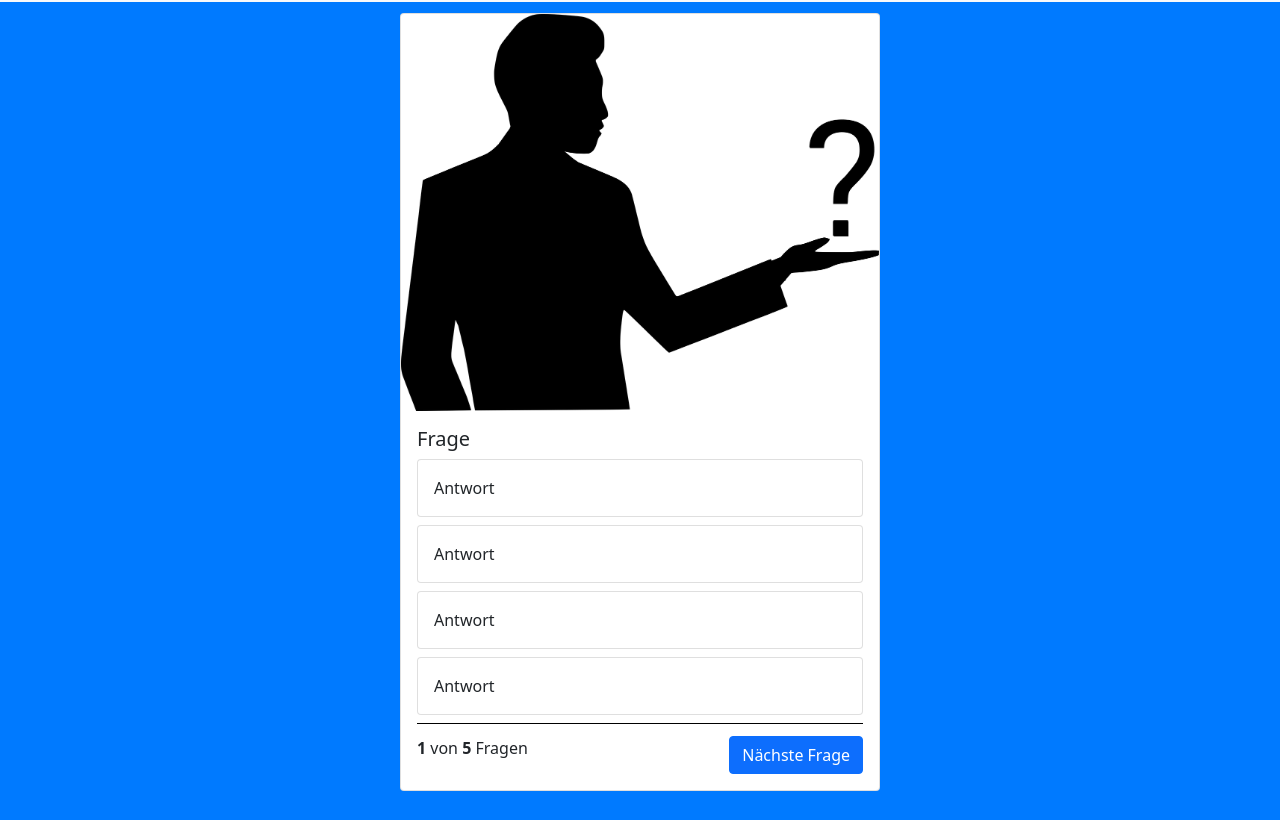
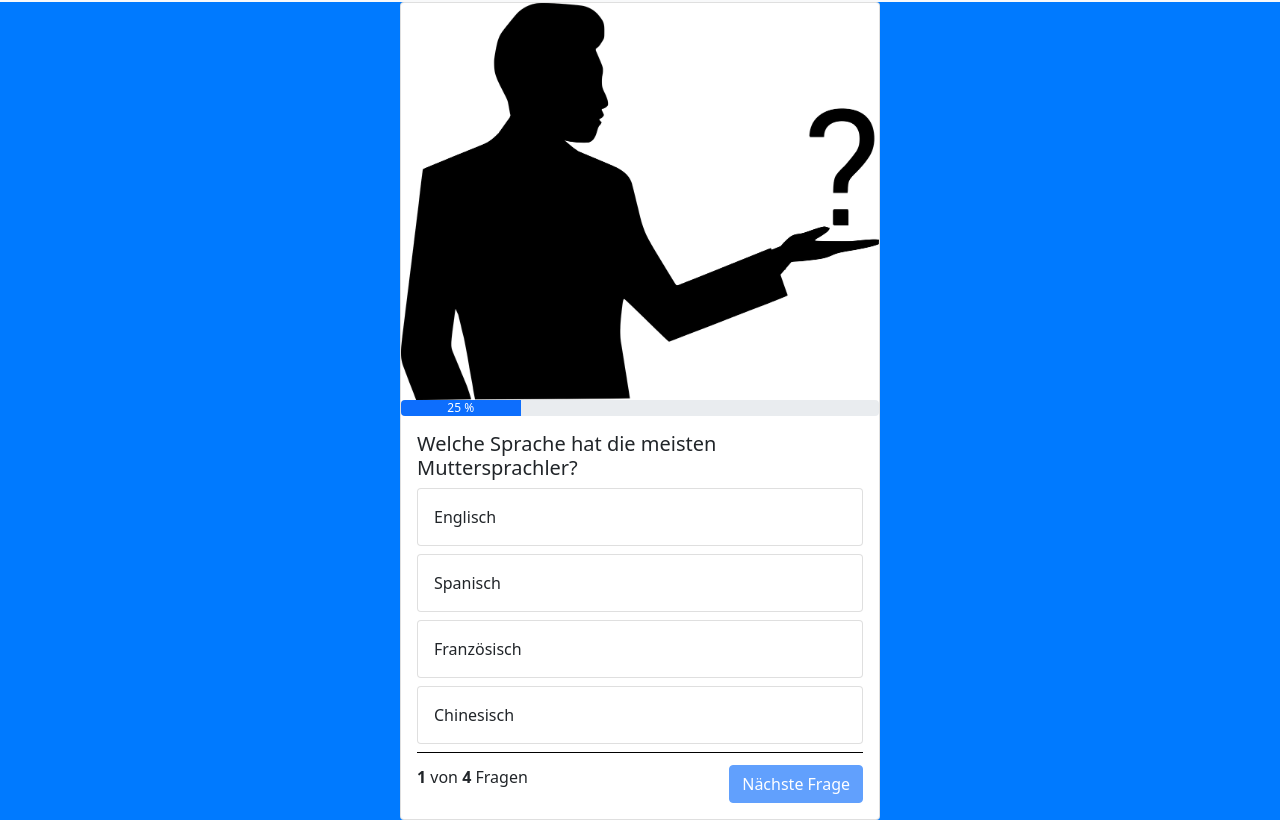
Before and after one commit to Kadir-Demir-1988/Quizapp, a plain HTML site: page index.html in a window 1280 px wide. Shown: the part 48-868 px from the top of the page. Drawn offline with nearby package versions, Linux system fonts and the light colour scheme.

Commit message:
quizapp fertig

```diff
--- a/index.html
+++ b/index.html
@@ -17,7 +17,7 @@
         crossorigin="anonymous"></script>
 </head>
 
-<body>
+<body onload="init()">
     <nav class="navbar navbar-light bg-light">
         <div class="container-fluid">
             <span class="navbar-brand mb-0 h1">Quizapp</span>
@@ -27,36 +27,58 @@
 
     <div class="container">
         <div class="card quiz-card">
-            <img src="./img/questions.png" class="card-img-top" alt="...">
-            <div class="card-body">
-                <h5 class="card-title">Frage</h5>
+            <img src="./img/questions.png" id="headerimg" class="card-img-top" alt="...">
+            <div class="progress">
+                <div class="progress-bar" id="progress-bar" role="progressbar" style="width: 0%;">25%</div>
+            </div>
 
-                <div class="card mb-2">
-                    <div class="card-body">
+            <div class="card-body" id="endScreen" style="display: none;">
+                <div class="text-center final-headline">Quiz beendet</div>
+
+
+
+                <div class="text-center">Du hast <b id="amount-rightquestions">XXX</b> Fragen von <b
+                        id="amount-Questions">XXX</b> richtig beantwortet.
+                </div>
+                <div class="button-row">
+                    <button onclick="restartGame()" class="btn btn-primary">Erneut spielen</button>
+                </div>
+            </div>
+
+
+
+
+            <div class="card-body" id="questionBody">
+
+                <h5 class="card-title" id="questiontext">Frage</h5>
+
+                <div class="card quiz-answer-card mb-2" onclick="answer('answer_1')">
+                    <div class=" card-body" id="answer_1">
                         Antwort
                     </div>
                 </div>
-                <div class="card mb-2">
-                    <div class="card-body">
+                <div class="card quiz-answer-card mb-2" onclick="answer('answer_2')">
+                    <div class="card-body" id="answer_2">
                         Antwort
                     </div>
                 </div>
-                <div class="card mb-2">
-                    <div class="card-body">
+                <div class="card quiz-answer-card mb-2" onclick="answer('answer_3')">
+                    <div class="card-body" id="answer_3">
                         Antwort
                     </div>
                 </div>
-                <div class="card mb-2">
-                    <div class="card-body">
+                <div class="card quiz-answer-card mb-2" onclick="answer('answer_4')">
+                    <div class="card-body" id="answer_4">
                         Antwort
                     </div>
                 </div>
 
                 <div class="question-footer">
                     <span>
-                        <b>1</b> von <b>5</b> Fragen
+                        <b id="question-number">1</b> von <b id="all-questions">4</b> Fragen
                     </span>
-                    <button class="btn btn-primary">Nächste Frage</button>
+                    <button onclick="nextQuestion()" class="btn btn-primary" id="next-button" disabled>Nächste
+                        Frage</button>
 
                 </div>
             </div>
--- a/script.js
+++ b/script.js
@@ -0,0 +1,139 @@
+let questions = [
+  {
+    question: "Welche Sprache hat die meisten Muttersprachler?",
+    answer_1: "Englisch",
+    answer_2: "Spanisch",
+    answer_3: "Französisch",
+    answer_4: "Chinesisch",
+    right_answer: 2,
+  },
+
+  {
+    question: "Wer war der antike griechische Sonnengott?",
+    answer_1: "Zeus",
+    answer_2: "Hermes",
+    answer_3: "Apollon",
+    answer_4: "Poseidon",
+    right_answer: 3,
+  },
+
+  {
+    question: "In welchem Land wird pro Kopf am meisten Kaffee getrunken?",
+    answer_1: "Finnland",
+    answer_2: "Deutschland",
+    answer_3: "Italien",
+    answer_4: "Japan",
+    right_answer: 1,
+  },
+
+  {
+    question:
+      "Welches Unternehmen war ursprünglich unter dem Namen „Blue Ribbon Sports“ bekannt?",
+    answer_1: "Adidas",
+    answer_2: "Puma",
+    answer_3: "Nike",
+    answer_4: "Lacoste",
+    right_answer: 3,
+  },
+];
+
+let rightquestions = 0;
+let currentQuestion = 0;
+
+let AUDIO_SUCCES = new Audio("audio/correct-156911.mp3");
+let AUDIO_FAIL = new Audio("audio/incorrect-buzzer-sound-147336.mp3");
+
+function init() {
+  document.getElementById("all-questions").innerHTML = questions.length;
+  showQuestion();
+}
+
+function showQuestion() {
+  if (gameIsOver()) {
+    showEndScreen();
+  } else {
+    updateProgressBar();
+    updateToNextQuestion();
+  }
+}
+
+function gameIsOver() {
+  return currentQuestion >= questions.length;
+}
+
+function answer(selection) {
+  let question = questions[currentQuestion];
+  let selectedQuestionNumber = selection.slice(-1);
+  let idOfRightAnswer = `answer_${question["right_answer"]}`;
+
+  if (selectedQuestionNumber == question["right_answer"]) {
+    console.log("Richtige Antwort!!");
+    document.getElementById(selection).parentNode.classList.add("bg-success");
+    AUDIO_SUCCES.play();
+    rightquestions++;
+  } else {
+    document.getElementById(selection).parentNode.classList.add("bg-danger");
+    document
+      .getElementById(idOfRightAnswer)
+      .parentNode.classList.add("bg-success");
+    AUDIO_FAIL.play();
+  }
+
+  document.getElementById("next-button").disabled = false;
+}
+
+function nextQuestion() {
+  currentQuestion++;
+  document.getElementById("next-button").disabled = true;
+  resetAnswerButton();
+  showQuestion();
+}
+
+function resetAnswerButton() {
+  document.getElementById("answer_1").parentNode.classList.remove("bg-danger");
+  document.getElementById("answer_1").parentNode.classList.remove("bg-success");
+  document.getElementById("answer_2").parentNode.classList.remove("bg-danger");
+  document.getElementById("answer_2").parentNode.classList.remove("bg-success");
+  document.getElementById("answer_3").parentNode.classList.remove("bg-danger");
+  document.getElementById("answer_3").parentNode.classList.remove("bg-success");
+  document.getElementById("answer_4").parentNode.classList.remove("bg-danger");
+  document.getElementById("answer_4").parentNode.classList.remove("bg-success");
+}
+
+function restartGame() {
+  document.getElementById("headerimg").src = "/img/questions.png";
+  document.getElementById("questionBody").style = ""; // questionbody wieder anzeigen
+  document.getElementById("endScreen").style = "display: none"; // endscreen ausblenden
+
+  rightquestions = 0;
+  currentQuestion = 0;
+
+  init();
+}
+
+function showEndScreen() {
+  document.getElementById("endScreen").style = "";
+  document.getElementById("questionBody").style = "display: none";
+  document.getElementById("amount-Questions").innerHTML = questions.length;
+  document.getElementById("amount-rightquestions").innerHTML = rightquestions;
+  document.getElementById("headerimg").src = "img/Pokal.jpg";
+}
+
+function updateProgressBar() {
+  let percent = (currentQuestion + 1) / questions.length;
+  percent = Math.round(percent * 100);
+  document.getElementById("progress-bar").innerHTML = `${percent} %`;
+  document.getElementById("progress-bar").style = `width: ${percent}%`;
+}
+
+function updateToNextQuestion() {
+  updateProgressBar();
+
+  let question = questions[currentQuestion];
+  document.getElementById("question-number").innerHTML = currentQuestion + 1;
+  document.getElementById("questiontext").innerHTML = question["question"];
+  document.getElementById("answer_1").innerHTML = question["answer_1"];
+  document.getElementById("answer_2").innerHTML = question["answer_2"];
+  document.getElementById("answer_3").innerHTML = question["answer_3"];
+  document.getElementById("answer_4").innerHTML = question["answer_4"];
+}
--- a/style.css
+++ b/style.css
@@ -20,3 +20,32 @@ body {
 .quiz-card {
     width: 30rem;
 }
+
+.quiz-answer-card:hover {
+    cursor: pointer;
+    background-color: rgba(0, 0, 0, 0.05);
+}
+
+.bg-success,
+.bg-danger {
+    color: white;
+}
+
+.width-100 {
+    width: 100%;
+}
+
+.text-center {
+    text-align: center;
+}
+
+.final-headline {
+    font-size: 38px;
+    margin-bottom: 32px;
+}
+
+.button-row {
+    display: flex;
+    justify-content: center;
+    margin-top: 24px;
+}
```
Also changed, not shown: img/Pokal.jpg (added), 2 other files.
